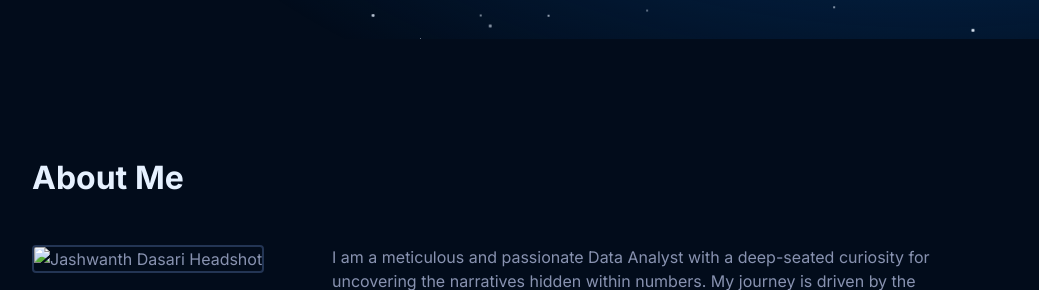
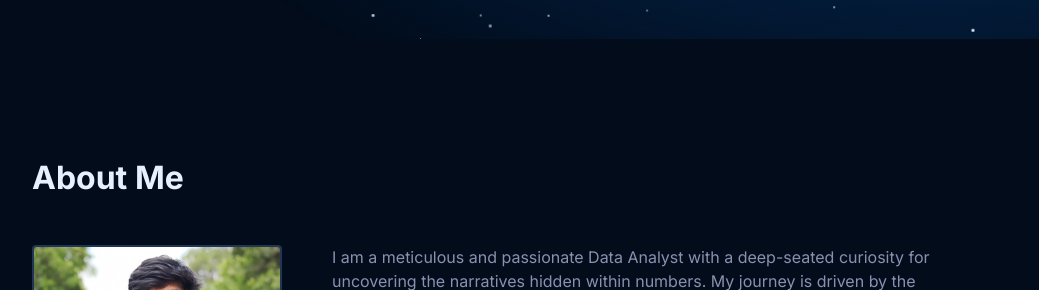
Before and after one commit to dasarijashwanth/Portfolio-Website-2, a plain HTML site: page index.html in a window 1280 px wide. Shown: the part 761-1051 px from the top of the page, without its empty margins (118-1157 px from the left). Drawn offline with Linux system fonts and the light colour scheme.

Commit message:
Update index.html

```diff
--- a/index.html
+++ b/index.html
@@ -311,7 +311,7 @@
         <section id="about" class="reveal">
             <h2 class="section-heading">About Me</h2>
             <div class="about-container">
-                <div class="about-left reveal" style="--delay: 100ms;"><div class="about-image-wrapper"><img src="images/Profile pic.png" alt="Jashwanth Dasari Headshot"></div><h2 class="about-name">Jashwanth Dasari</h2><p class="about-title">Data Analyst</p><div class="contact-info"><ul><li><i class="fas fa-map-marker-alt"></i><div>Delray Beach,FL</div></li><li><i class="fas fa-phone-alt"></i><div><a href="tel:+15618433032">+1 5618433032</a></div></li><li><i class="fas fa-envelope"></i><div><a href="mailto:jashwanthdasari143@gmail.com">jashwanthdasari143@gmail.com</a></div></li><li><i class="fab fa-linkedin"></i><div><a href="https://www.linkedin.com/in/Jashwanthdasari2001" target="_blank">LinkedIn</a></div></li><li><i class="fab fa-github"></i><div><a href="https://github.com/dasarijashwanth" target="_blank">GitHub</a></div></li></ul></div></div>
+                <div class="about-left reveal" style="--delay: 100ms;"><div class="about-image-wrapper"><img src="images/Profile pic.jpg" alt="Jashwanth Dasari Headshot"></div><h2 class="about-name">Jashwanth Dasari</h2><p class="about-title">Data Analyst</p><div class="contact-info"><ul><li><i class="fas fa-map-marker-alt"></i><div>Delray Beach,FL</div></li><li><i class="fas fa-phone-alt"></i><div><a href="tel:+15618433032">+1 5618433032</a></div></li><li><i class="fas fa-envelope"></i><div><a href="mailto:jashwanthdasari143@gmail.com">jashwanthdasari143@gmail.com</a></div></li><li><i class="fab fa-linkedin"></i><div><a href="https://www.linkedin.com/in/Jashwanthdasari2001" target="_blank">LinkedIn</a></div></li><li><i class="fab fa-github"></i><div><a href="https://github.com/dasarijashwanth" target="_blank">GitHub</a></div></li></ul></div></div>
                 <div class="about-right reveal" style="--delay: 200ms;"><p class="bio">I am a meticulous and passionate Data Analyst with a deep-seated curiosity for uncovering the narratives hidden within numbers. My journey is driven by the challenge of transforming raw data into compelling stories and actionable insights that fuel business growth and strategic decisions.</p><div class="about-details-grid"><div class="grid-column"><h3>Education</h3><div class="timeline"><div class="timeline-item"><div class="timeline-content"><h4 class="timeline-date">2019 - 2023</h4><h4>B.Tech, Computer Science</h4><p>Institute of Professional Studies, Gwalior (8.9 CGPA)</p></div></div><div class="timeline-item"><div class="timeline-content"><h4 class="timeline-date">2018</h4><h4>Higher Secondary (12th)</h4><p>D.A.V. Public School (85%)</p></div></div><div class="timeline-item"><div class="timeline-content"><h4 class="timeline-date">2016</h4><h4>Secondary (10th)</h4><p>D.A.V. Public School (9.2 CGPA)</p></div></div></div></div><div class="grid-column"><h3>Experience</h3><div class="timeline"><div class="timeline-item"><div class="timeline-content"><h4 class="timeline-date">Feb 2025 - July 2025</h4><h4>Data Analyst Trainee</h4><p>Naresh i Technologies, Hyderabad</p></div></div></div></div>
                         <div class="grid-column"><h3>Core Skills</h3><ul class="core-skills-list"><li>Data Analysis & Visualization</li><li>Statistical Analysis</li><li>SQL & Database Management</li><li>ETL Processes</li><li>Python (Pandas, NumPy, Folium)</li><li>Dashboard Design</li><li>Critical Thinking</li><li>Problem Solving</li><li>Stakeholder Communication</li></ul>
                             <h3 style="margin-top: 2.5rem;">Software Skills</h3>
```
